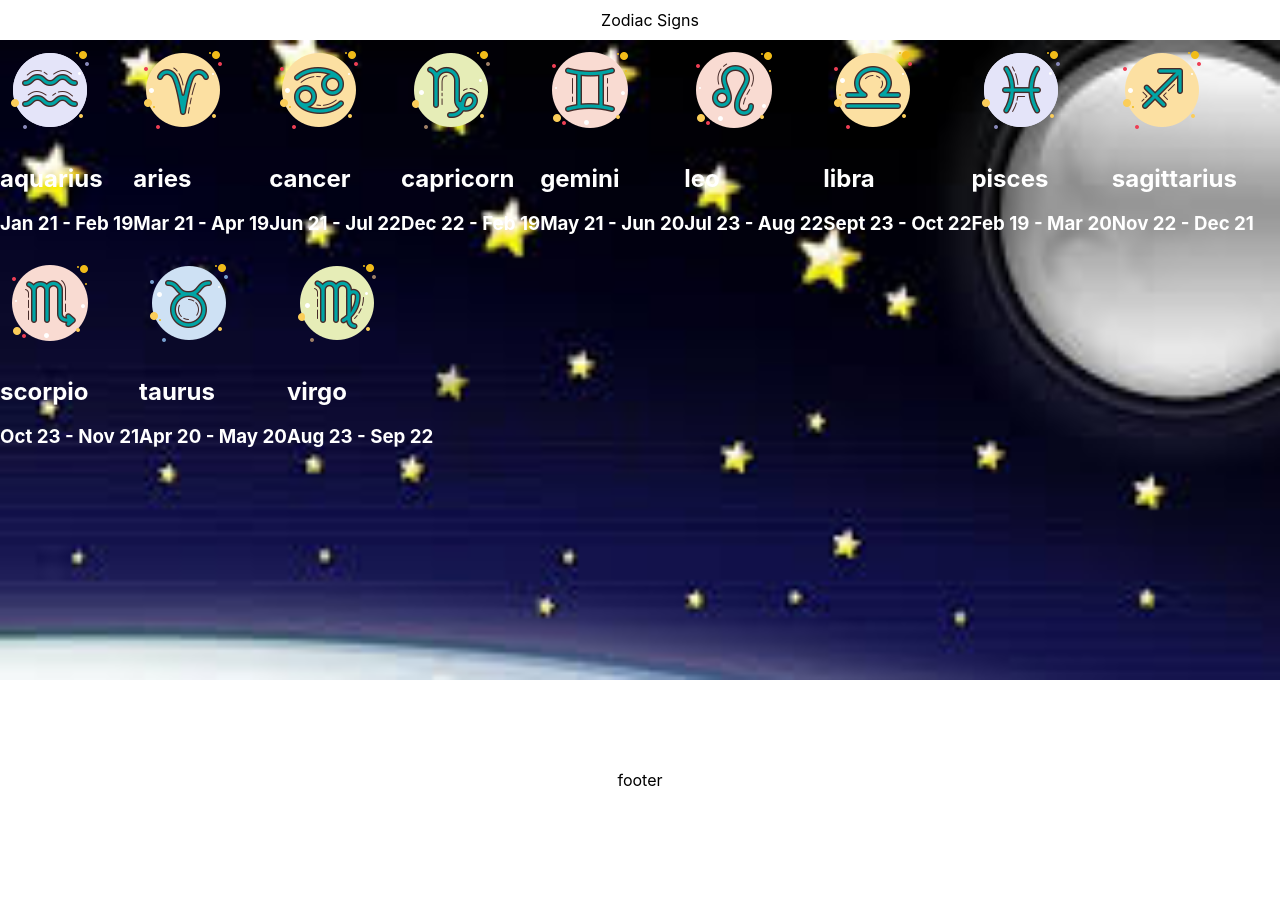
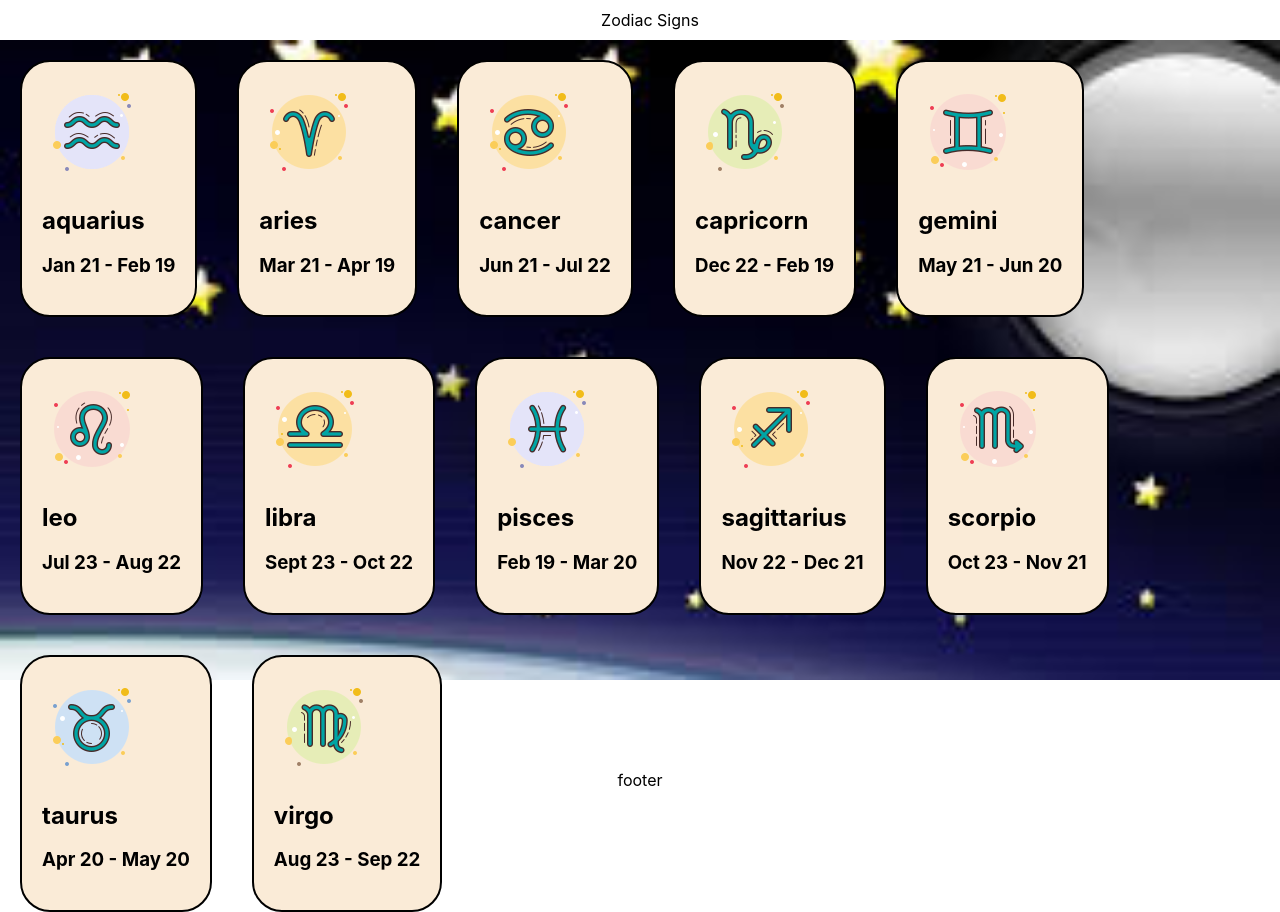
Before and after one commit to haroldjean01/scratch-zodiac-sign, a React (Create React App) app: page / in a window 1280 px wide. Before the commit the page ends 800 px from the top, so only its background shows below. Built offline with nearby package versions, Linux system fonts and the light colour scheme.

Commit message:
styled zodiacCard

```diff
--- a/src/components/ZodiacCard/ZodiacCard.css
+++ b/src/components/ZodiacCard/ZodiacCard.css
@@ -10,6 +10,11 @@
   align-items: center;
   justify-content: center;
   text-align: center; */
+  background-color: antiquewhite;
+  border: 2px solid black;
+  margin: 20px;
+  padding: 20px;
+  border-radius: 30px;
 }
 
 img {
@@ -18,7 +23,7 @@ img {
 
 h2 {
   margin-bottom: 0px;
-  color: white;
+  color: rgb(0, 0, 0);
 }
 
 p {
@@ -29,7 +34,7 @@ p {
 .dates {
   text-transform: uppercase;
   font-weight: bold;
-  color: white;
+  color: rgb(0, 0, 0);
 }
 
 .dates {
@@ -37,5 +42,5 @@ p {
 }
 
 h3 {
-  color: white;
+  color: rgb(0, 0, 0);
 }
```
